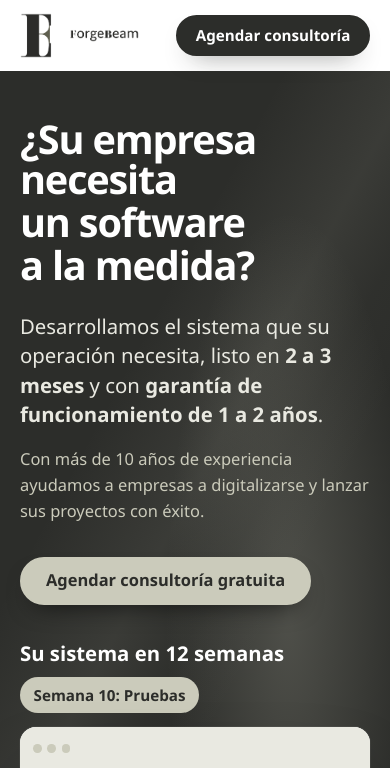
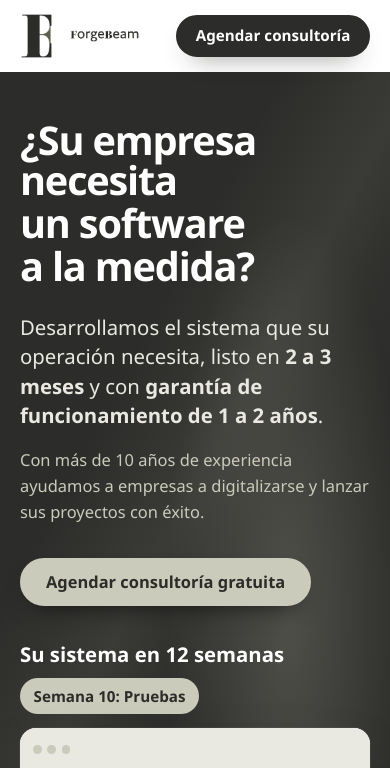
Before and after one commit to manuelmr96/forgebeam-website, a plain HTML site: page software-a-la-medida/index.html in a window 390 px wide. Shown: the top 768 px of the page. Drawn offline with Linux system fonts and the light colour scheme; a script that the page names is missing; a web font is replaced by a local one.

Commit message:
Use brand logo, favicon and share image

```diff
--- a/landing/landing.css
+++ b/landing/landing.css
@@ -55,7 +55,7 @@ a { color: inherit; text-underline-offset: 0.2em; }
 }
 .nav.is-scrolled { box-shadow: 0 1px 0 rgb(44 45 42 / 0.12); }
 .nav__brand { display: inline-flex; }
-.nav__brand img { width: 9rem; }
+.nav__brand img { width: clamp(8.5rem, 11vw, 11rem); }
 .nav__links { display: flex; gap: 1.75rem; list-style: none; margin: 0; padding: 0; font-size: 0.98rem; }
 .nav__links a { text-decoration: none; position: relative; }
 .nav__links a::after { content: ""; position: absolute; left: 0; right: 0; bottom: -0.3rem; height: 2px; background: var(--charcoal); transform: scaleX(0); transform-origin: left; transition: transform 300ms var(--ease); }
--- a/software-a-la-medida/index.html
+++ b/software-a-la-medida/index.html
@@ -7,19 +7,21 @@
   <meta name="description" content="Desarrollamos el software a la medida que su empresa necesita: sistemas de gestión, plataformas internas, integraciones y migración a la nube, en 2 a 3 meses y con garantía de funcionamiento. Consultoría gratuita de 45 minutos." />
   <meta property="og:title" content="Software a la medida para empresas | ForgeBeam Solutions" />
   <meta property="og:description" content="El sistema que su operación necesita, en 2 a 3 meses. Consultoría gratuita de 45 minutos." />
-  <meta property="og:image" content="https://forgebeamsolutions.app/img/logo.png" />
+  <meta property="og:image" content="https://forgebeamsolutions.app/img/brand/og-image.png" />
   <meta name="theme-color" content="#2c2d2a" />
-  <link rel="icon" href="/img/logotipo.png" />
+  <link rel="icon" type="image/png" sizes="32x32" href="/img/brand/favicon-32.png" />
+  <link rel="icon" type="image/png" sizes="192x192" href="/img/brand/icon-192.png" />
+  <link rel="apple-touch-icon" href="/img/brand/apple-touch-icon.png" />
   <link rel="preconnect" href="https://use.typekit.net" crossorigin />
   <link rel="stylesheet" href="https://use.typekit.net/jwl0shh.css" />
-  <link rel="stylesheet" href="/landing/landing.css?v=b919c9d7" />
+  <link rel="stylesheet" href="/landing/landing.css?v=529a7a9e" />
   <link rel="stylesheet" href="sam.css?v=ff3eb2f0" />
 </head>
 <body>
   <a class="skip" href="#contenido">Saltar al contenido</a>
 
   <header class="nav" data-nav>
-    <span class="nav__brand"><img src="/img/logo.png" alt="ForgeBeam Solutions" width="150" height="56" /></span>
+    <span class="nav__brand"><img src="/img/brand/logo.png" alt="ForgeBeam Solutions" width="150" height="58" /></span>
     <a class="btn btn--dark btn--small" href="#agenda">Agendar consultoría</a>
   </header>
 
@@ -171,7 +173,7 @@
   </main>
 
   <footer class="footer">
-    <img src="/img/logo.png" alt="ForgeBeam Solutions" width="120" height="45" />
+    <img src="/img/brand/logo.png" alt="ForgeBeam Solutions" width="120" height="46" />
     <p>info@forgebeamsolutions.app</p>
     <p>San Salvador, El Salvador</p>
   </footer>
```
Also changed, not shown: apps-moviles/index.html (+7 -5 lines), gracias/index.html (+6 -4 lines), index.html (+6 -4 lines), favicon.ico (added), img/brand/apple-touch-icon.png (added), img/brand/favicon-32.png (added), img/brand/favicon-48.png (added), img/brand/icon-192.png (added), img/brand/icon-512.png (added), img/brand/logo.png (added), img/brand/og-image.png (added).
